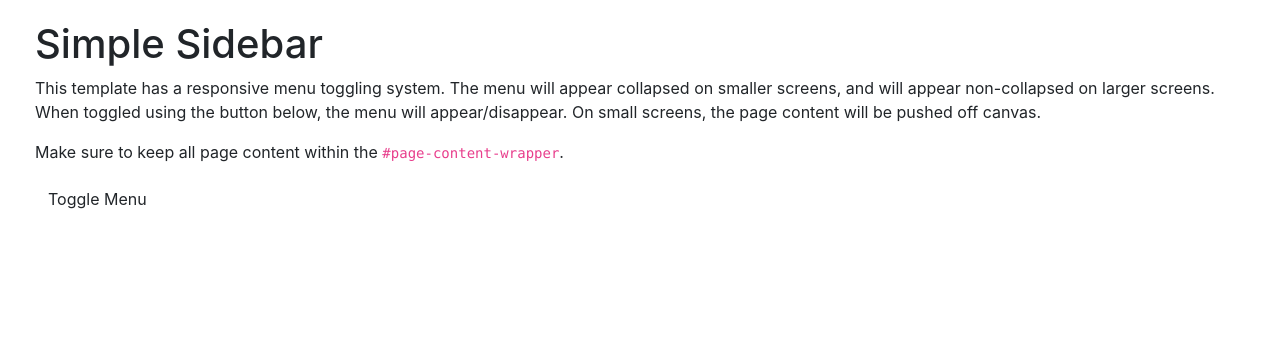
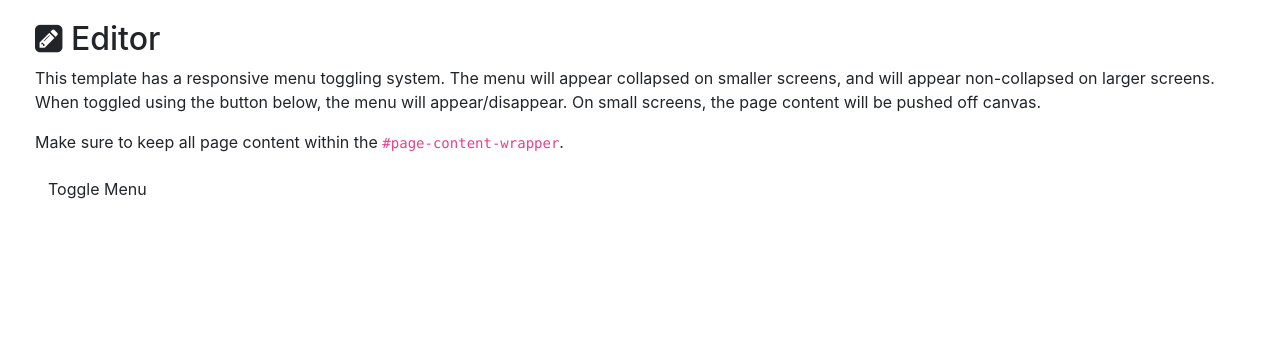
Before and after one commit to Fohlen/chemeditor, a website: page index.html in a window 1280 px wide. Drawn offline with nearby package versions, Linux system fonts and the light colour scheme.

Commit message:
Update layout to use tabs

```diff
--- a/index.html
+++ b/index.html
@@ -12,6 +12,8 @@
 
     <!-- Bootstrap Core CSS -->
     <link href="/node_modules/bootstrap/dist/css/bootstrap.min.css" rel="stylesheet">
+    <!-- font awesome -->
+    <link href="/node_modules/font-awesome/css/font-awesome.min.css" rel="stylesheet">
 
     <!-- Custom CSS -->
     <link href="/css/simple-sidebar.css" rel="stylesheet">
@@ -33,30 +35,15 @@
         <div id="sidebar-wrapper">
             <ul class="sidebar-nav">
                 <li class="sidebar-brand">
-                    <a href="#">
-                        Start Bootstrap
+                    <a>
+                        chemeditor
                     </a>
                 </li>
-                <li>
-                    <a href="#">Dashboard</a>
+                <li class="nav-item">
+                    <a class="nav-link active" data-toggle="tab" href="#editor" role="tab">Editor</a>
                 </li>
-                <li>
-                    <a href="#">Shortcuts</a>
-                </li>
-                <li>
-                    <a href="#">Overview</a>
-                </li>
-                <li>
-                    <a href="#">Events</a>
-                </li>
-                <li>
-                    <a href="#">About</a>
-                </li>
-                <li>
-                    <a href="#">Services</a>
-                </li>
-                <li>
-                    <a href="#">Contact</a>
+                <li class="nav-item">
+                    <a class="nav-link" data-toggle="tab" href="#reference" role="tab">Reference</a>
                 </li>
             </ul>
         </div>
@@ -65,14 +52,31 @@
         <!-- Page Content -->
         <div id="page-content-wrapper">
             <div class="container-fluid">
-                <div class="row">
+              <!-- tab-content -->
+              <div class="tab-content">
+                <!-- tab-editor -->
+                <div class="tab-pane active" id="editor" role="tabpanel">
+                  <div class="row">
+                      <div class="col-lg-12">
+                          <h2><i class="fa fa-pencil-square" aria-hidden="true"></i> Editor</h2>
+                          <p>This template has a responsive menu toggling system. The menu will appear collapsed on smaller screens, and will appear non-collapsed on larger screens. When toggled using the button below, the menu will appear/disappear. On small screens, the page content will be pushed off canvas.</p>
+                          <p>Make sure to keep all page content within the <code>#page-content-wrapper</code>.</p>
+                      </div>
+                  </div>
+                </div>
+                <!-- /tab-editor -->
+                <!-- tab-reference -->
+                <div class="tab-pane" id="reference" role="tabpanel">
+                  <div class="row">
                     <div class="col-lg-12">
-                        <h1>Simple Sidebar</h1>
-                        <p>This template has a responsive menu toggling system. The menu will appear collapsed on smaller screens, and will appear non-collapsed on larger screens. When toggled using the button below, the menu will appear/disappear. On small screens, the page content will be pushed off canvas.</p>
-                        <p>Make sure to keep all page content within the <code>#page-content-wrapper</code>.</p>
-                        <a href="#menu-toggle" class="btn btn-default" id="menu-toggle">Toggle Menu</a>
+                      <h2><i class="fa fa-book" aria-hidden="true"></i> Reference</h2>
                     </div>
+                  </div>
                 </div>
+                <!-- /tab-reference -->
+              </div>
+              <!-- /tab-content -->
+              <a href="#menu-toggle" class="btn btn-default" id="menu-toggle">Toggle Menu</a>
             </div>
         </div>
         <!-- /#page-content-wrapper -->
--- a/package.json
+++ b/package.json
@@ -14,5 +14,8 @@
   },
   "scripts": {
     "serve": "http-server"
+  },
+  "dependencies": {
+    "font-awesome": "^4.7.0"
   }
 }
```
